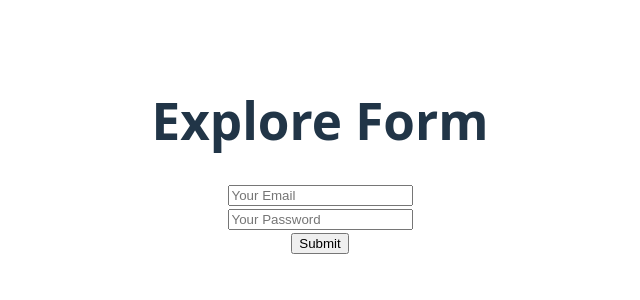
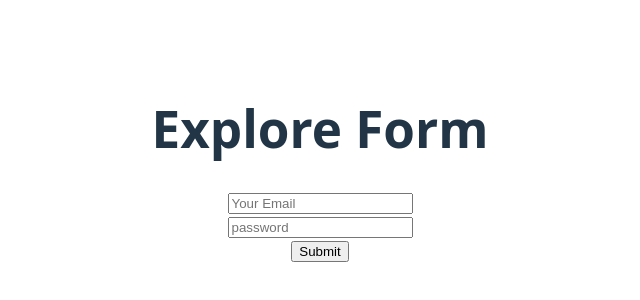
Before and after one commit to shiamrahman2/react-form-explore, a React (Vite) app: page / in a window 1280 px wide. Shown: the part 236-536 px from the top of the page, without its empty margins (320-960 px from the left). Built offline with nearby package versions, Linux system fonts and the light colour scheme.

Commit message:
Uncontrolled By useRef

```diff
--- a/src/App.jsx
+++ b/src/App.jsx
@@ -3,6 +3,7 @@
 import ControlledField from './Components/ControlledField/ControlledField'
 import FormAction from './Components/FormAction/FormAction'
 import SimpleForm from './Components/SimpleForm/SimpleForm'
+import UnControlledField from './Components/UnControlledField/UnControlledField'
 
 function App() {
 
@@ -12,7 +13,8 @@
          <h1>Explore Form</h1>
          {/* <SimpleForm></SimpleForm> */}
          {/* <FormAction></FormAction> */}
-         <ControlledField></ControlledField>
+         {/* <ControlledField></ControlledField> */}
+         <UnControlledField></UnControlledField>
     </>
   )
 }
--- /dev/null
+++ b/src/Components/UnControlledField/UnControlledField.jsx
@@ -0,0 +1,26 @@
+import React, { useRef } from 'react';
+
+const UnControlledField = () => {
+    const emailRef=useRef('');
+    const passwordRef=useRef('');
+    const handleSubmit=(event)=>{
+        event.preventDefault();
+        const email=emailRef.current.value;
+        const password=passwordRef.current.value;
+        console.log(email);
+        console.log(password);
+    }
+    return (
+        <div>
+            <form onSubmit={handleSubmit}>
+                <input ref={emailRef} type="email" name="" placeholder='Your Email' />
+                <br />
+                <input ref={passwordRef} type="password" name="" placeholder='password' />
+                <br />
+                 <input type="submit" value="Submit" />
+            </form>
+        </div>
+    );
+};
+
+export default UnControlledField;
```
